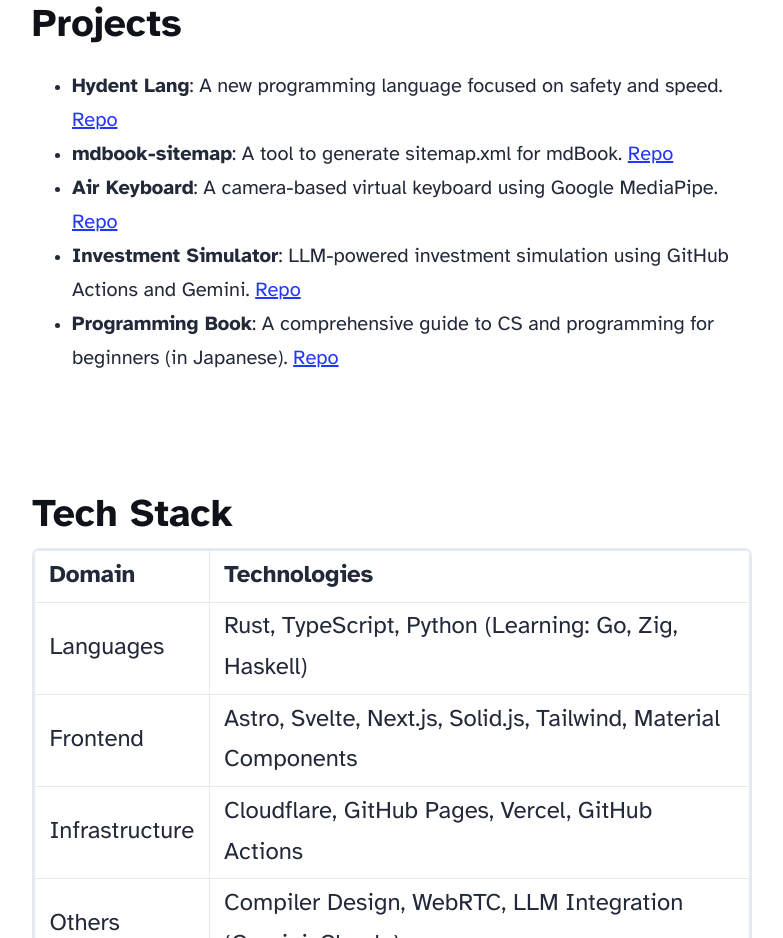
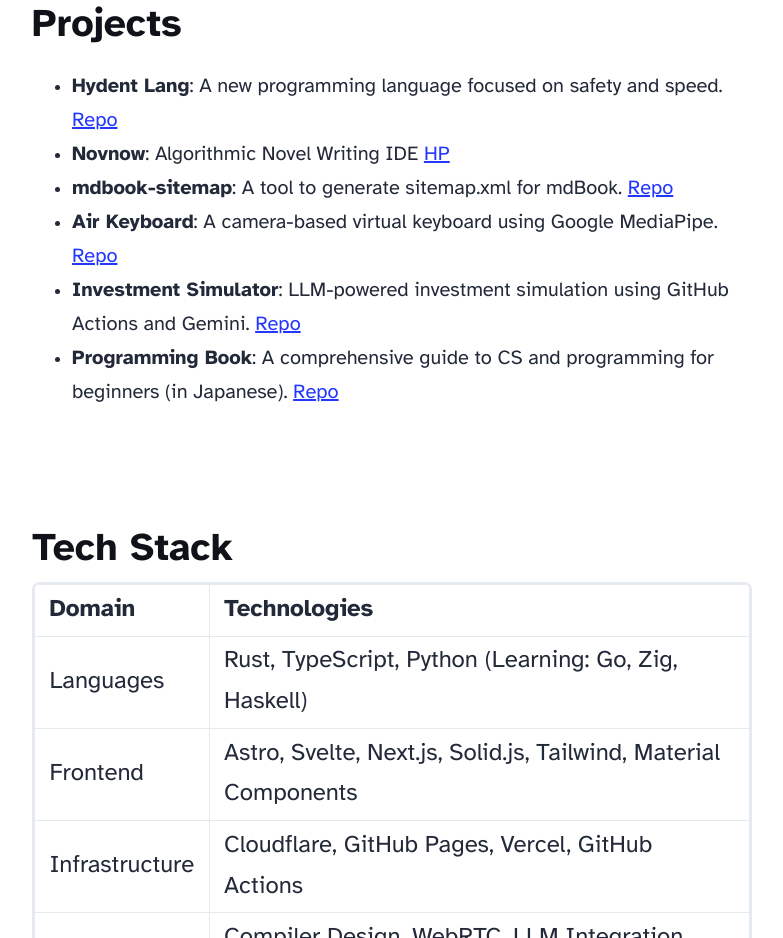
Before and after one commit to sonneko/sonneko.github.io, an Astro site: page / in a window 1280 px wide. Shown: the part 1451-2389 px from the top of the page, without its empty margins (248-1031 px from the left). Built offline with nearby package versions, Linux system fonts and the light colour scheme; Astro itself is replaced by a stand-in of ours.

Commit message:
Add Novnow project to the projects list

```diff
--- a/src/pages/index.astro
+++ b/src/pages/index.astro
@@ -41,6 +41,7 @@ import { SITE_DESCRIPTION, SITE_TITLE } from '../consts';
 			<h3>Projects</h3>
 			<ul>
 				<li><b>Hydent Lang</b>: A new programming language focused on safety and speed. <a href="https://github.com/sonneko/hydent-lang" target="_blank">Repo</a></li>
+				<li><b>Novnow</b>: Algorithmic Novel Writing IDE <a href="https://sonneko.github.io/novnow" target="_blank">HP</a></li>
 				<li><b>mdbook-sitemap</b>: A tool to generate sitemap.xml for mdBook. <a href="https://github.com/sonneko/mdbook-sitemap" target="_blank">Repo</a></li>
 				<li><b>Air Keyboard</b>: A camera-based virtual keyboard using Google MediaPipe. <a href="https://github.com/sonneko/air-keyboard" target="_blank">Repo</a></li>
 				<li><b>Investment Simulator</b>: LLM-powered investment simulation using GitHub Actions and Gemini. <a href="https://github.com/sonneko/investment-simulator" target="_blank">Repo</a></li>
```
